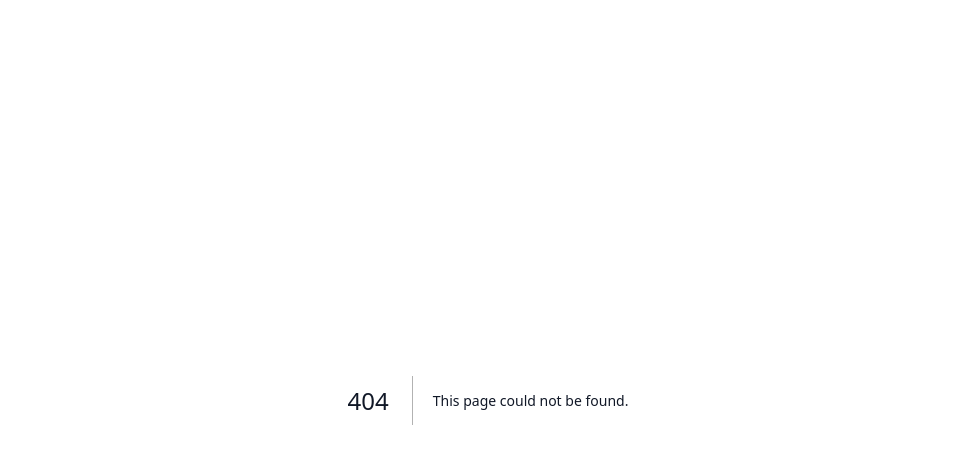
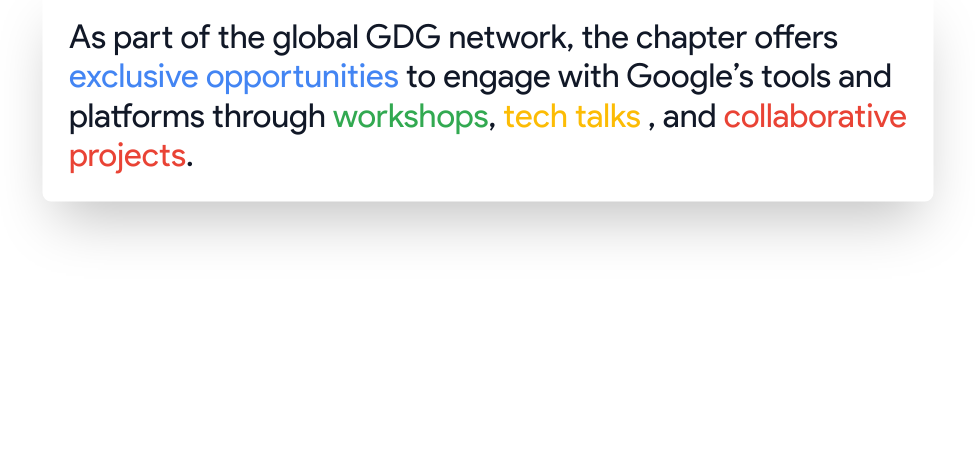
Before and after one commit to seolyam/event, a Next.js app: page /components/offers in a window 1280 px wide. Before the commit this address had no page. Shown: the top 464 px of the page, without its empty margins (152-1127 px from the left). Built offline with nearby package versions, Linux system fonts and the light colour scheme.

Commit message:
chore: add offers

```diff
--- /dev/null
+++ b/app/components/offers/page.tsx
@@ -0,0 +1,24 @@
+import React from "react";
+
+const Offers = () => {
+  return (
+    <div className="flex justify-center">
+      <div className=" rounded-lg p-6 shadow-2xl w-fit scale-110">
+        <div className="text-3xl ">
+          As part of the global GDG network, the chapter offers <br />{" "}
+          <span className="text-[#4385f3]"> exclusive opportunities</span> to
+          engage with Google’s tools and <br /> platforms through
+          <span className="text-[#32A951]"> workshops</span>,
+          <span className="text-[#FCBC05]"> tech talks </span>, and{" "}
+          <span className="text-[#E94335]">
+            collaborative
+            <br /> projects
+          </span>
+          .
+        </div>
+      </div>
+    </div>
+  );
+};
+
+export default Offers;
```
